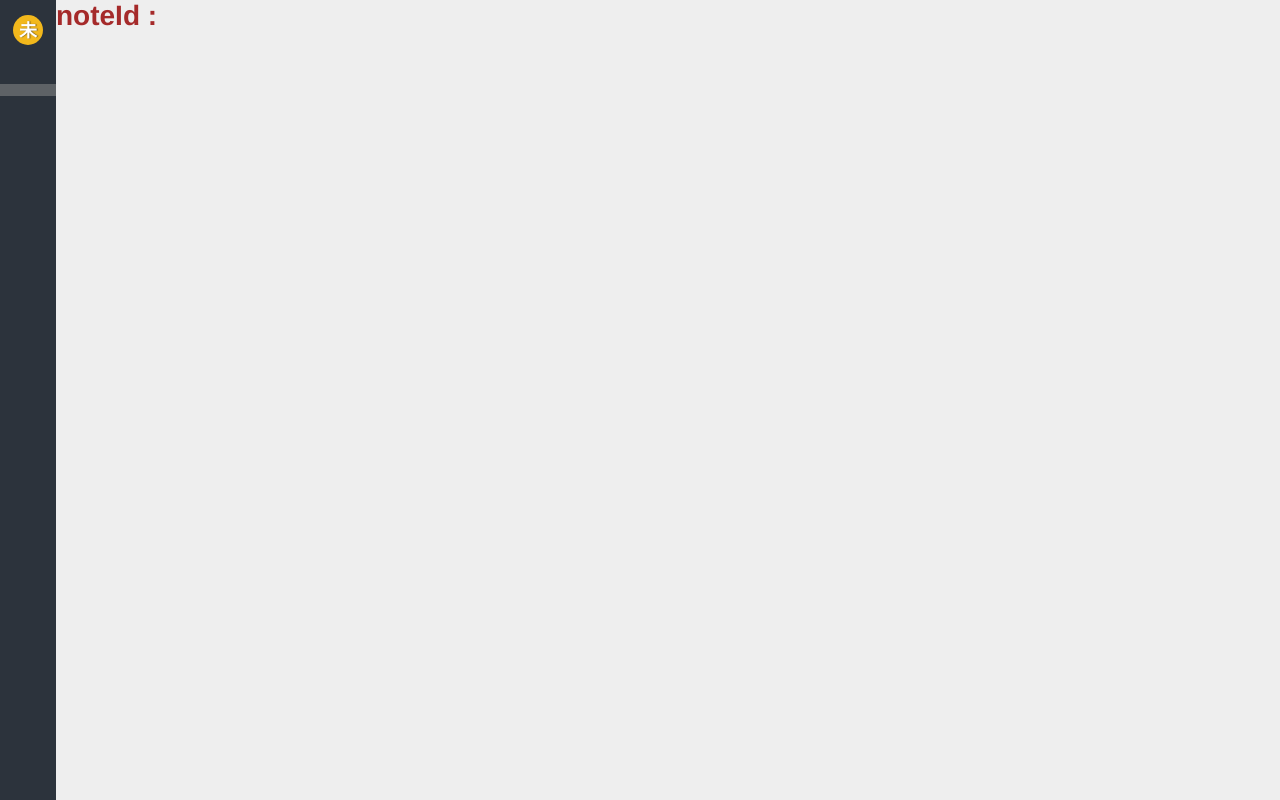
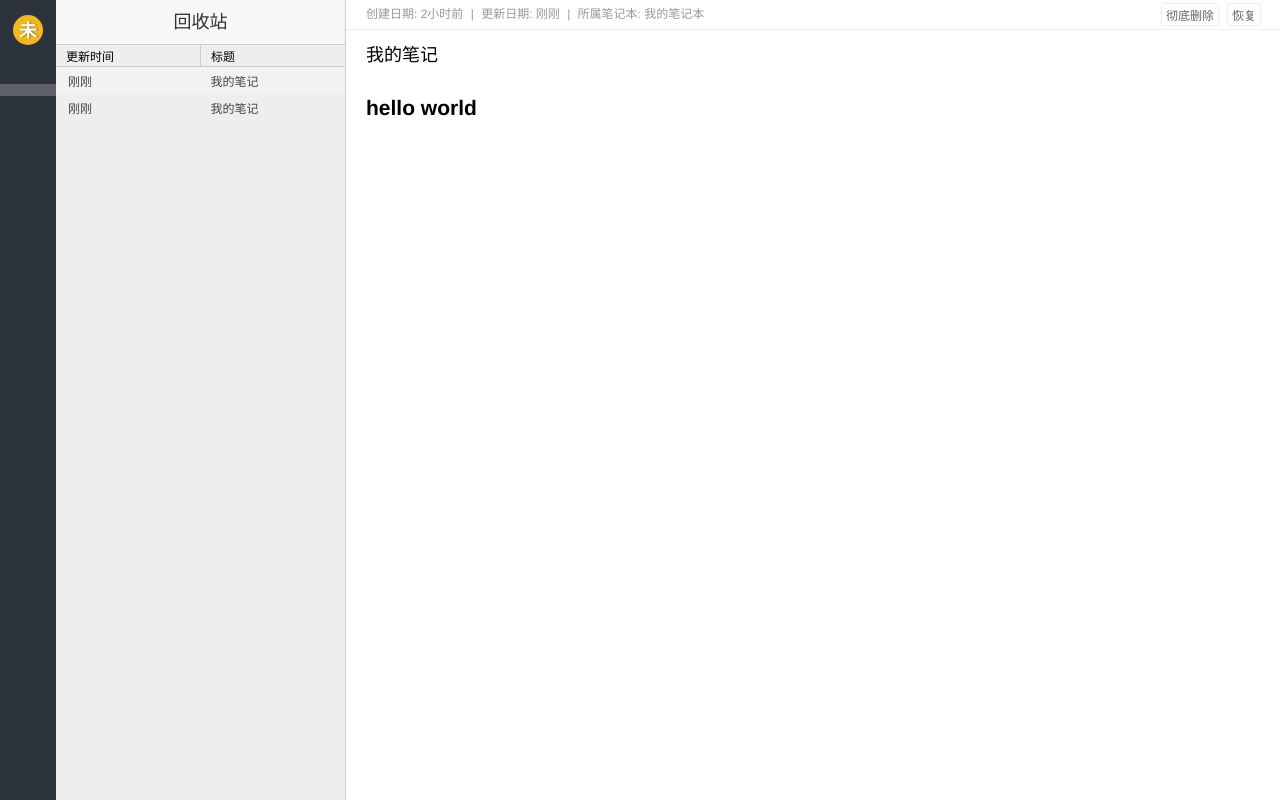
Before and after one commit to rubyjade1188/vue-evernote-client, a Vue app: page /#/trash in a window 1280 px wide. Built offline with nearby package versions, Linux system fonts and the light colour scheme; no server answers; a small style sheet from the web is missing.

Commit message:
complete draft trash page

```diff
--- a/src/components/TrashDetail.vue
+++ b/src/components/TrashDetail.vue
@@ -1,16 +1,77 @@
 <template>
-  <div id="trash-detail">
-    <h1>noteId : {{ $route.query.noteId }}</h1>
+  <div id="trash" class="detail">
+    <div class="note-sidebar">
+      <h3 class="notebook-title">回收站</h3>
+      <div class="subheader">
+        <div>更新时间</div>
+        <div>标题</div>
+      </div>
+      <ul class="notes">
+        <li v-for="(note, index) in trashNotes" :key="index">
+          <!-- es6 字符串模版写法 -->
+          <router-link :to="`/trash?noteId=${note.id}`">
+            <span class="date">{{ note.updatedAtFriendly }}</span>
+            <span class="title">{{ note.title }}</span>
+          </router-link>
+        </li>
+      </ul>
+    </div>
+    <div class="note-detail">
+      <div class="note-bar" v-if="true">
+        <span> 创建日期: {{ curTrashNote.createdAtFriendly }}</span>
+        <span> | </span>
+        <span> 更新日期: {{ curTrashNote.updatedAtFriendly }}</span>
+        <span> | </span>
+        <span> 所属笔记本: {{ belongTo }}</span>
+
+        <a class="btn action" @click="onRevert">恢复</a>
+        <a class="btn action" @click="onDelete">彻底删除</a>
+      </div>
+      <div class="note-title">
+        <span>{{ curTrashNote.title }}</span>
+      </div>
+      <div class="editor">
+        <div class="preview markdown-body" v-html="compiledMarkdown"></div>
+      </div>
+    </div>
   </div>
 </template>
 
 <script>
 import Auth from "@/apis/auth";
+import MarkdownIt from "markdown-it";
+
+let md = new MarkdownIt();
+
 export default {
   name: "TrashDetail",
   data() {
     return {
-      msg: "回收站笔记详情页"
+      msg: "回收站笔记详情页",
+      curTrashNote: {
+        id: 3,
+        title: "我的笔记",
+        content: "## hello world",
+        createdAtFriendly: "2小时前",
+        updatedAtFriendly: "刚刚"
+      },
+      belongTo: "我的笔记本",
+      trashNotes: [
+        {
+          id: 2,
+          title: "我的笔记",
+          content: "## hello world",
+          createdAtFriendly: "2小时前",
+          updatedAtFriendly: "刚刚"
+        },
+        {
+          id: 3,
+          title: "我的笔记",
+          content: "## hello world",
+          createdAtFriendly: "2小时前",
+          updatedAtFriendly: "刚刚"
+        }
+      ]
     };
   },
   created() {
@@ -19,12 +80,40 @@ export default {
         this.$router.push({ path: "/login" });
       }
     });
+  },
+  computed: {
+    compiledMarkdown() {
+      return md.render(this.curTrashNote.content || "");
+    }
+  },
+  methods: {
+    onRevert() {
+      console.log("revert!!!");
+    },
+    onDelete() {
+      console.log("delete!!!");
+    }
   }
 };
 </script>
 
-<style scoped>
-h1 {
-  color: brown;
+<style lang="less" scoped>
+@import url(../assets/css/note-sidebar.less);
+@import url(../assets/css/note-detail.less);
+
+#trash {
+  display: flex;
+  align-items: stretch;
+  background-color: #fff;
+  flex: 1;
+
+  .note-bar {
+    .action {
+      float: right;
+      margin-left: 10px;
+      padding: 2px 4px;
+      font-size: 12px;
+    }
+  }
 }
 </style>
```
Also changed, not shown: src/store/modules/trash.js (added, +19 -0 lines).
